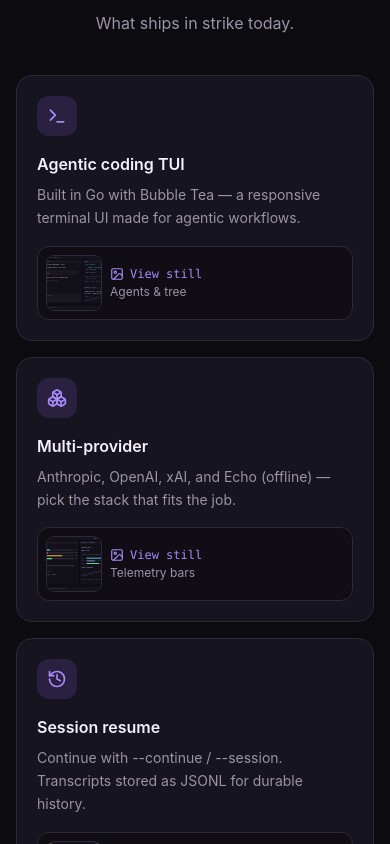
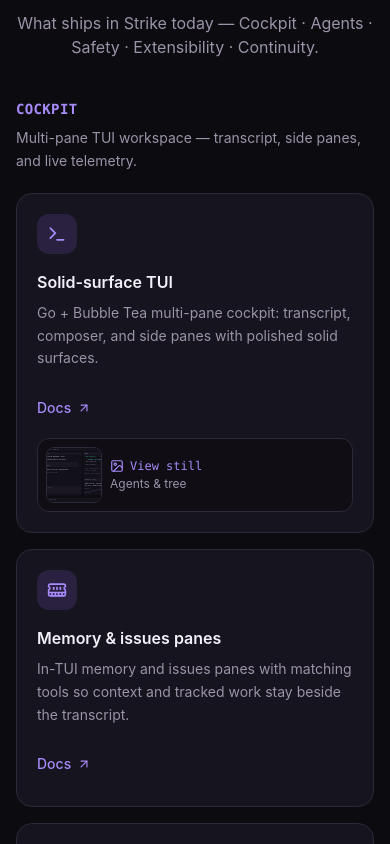
Before and after one commit to jonathanung/strike-cli-web, a React (Vite) app: page / in a window 390 px wide. Shown: the part 3080-3924 px from the top of the page. Built offline with nearby package versions, Linux system fonts and the light colour scheme; no server answers.

Commit message:
feat(features): group shipped capability map by cockpit domains
Map Features to Cockpit · Agents · Safety · Extensibility · Continuity
with real shipped cards, experimental strike serve label, and docs links.

Fixes #3

```diff
--- a/src/components/ComingSoon.tsx
+++ b/src/components/ComingSoon.tsx
@@ -11,9 +11,9 @@ type Upcoming = {
 
 const upcoming: Upcoming[] = [
   {
-    title: 'Web UI',
+    title: 'Polished remote web',
     description:
-      'A browser experience for Strike — same agentic workflows, reachable from anywhere you work.',
+      'strike serve is experimental today. A fuller hosted/remote browser experience is on the roadmap — CLI stays first-class.',
     icon: Globe,
   },
   {
--- a/src/components/Features.tsx
+++ b/src/components/Features.tsx
@@ -1,82 +1,231 @@
+import { Link } from 'react-router-dom'
 import { motion, useReducedMotion } from 'framer-motion'
 import {
+  Activity,
   Bot,
   Boxes,
+  Download,
+  GitBranch,
+  Globe,
   History,
+  ImageIcon,
+  KeyRound,
+  MemoryStick,
+  Plug,
+  Shield,
+  Sparkles,
   Terminal,
   Command,
-  Shield,
-  Sparkles,
-  ImageIcon,
+  ArrowUpRight,
 } from 'lucide-react'
 import type { LucideIcon } from 'lucide-react'
 import { Section } from './ui/Section'
-import { featureStillId, productStills } from '../lib/productMedia'
+import { productStills } from '../lib/productMedia'
 
 type Feature = {
   title: string
   description: string
   icon: LucideIcon
+  /** Optional product-still anchor under #product-stills */
+  stillId?: string
+  /** Optional docs deep-link */
+  docsTo?: string
+  experimental?: boolean
 }
 
-const features: Feature[] = [
+type FeatureGroup = {
+  id: string
+  title: string
+  blurb: string
+  features: Feature[]
+}
+
+const groups: FeatureGroup[] = [
   {
-    title: 'Agentic coding TUI',
-    description: 'Built in Go with Bubble Tea — a responsive terminal UI made for agentic workflows.',
+    id: 'cockpit',
+    title: 'Cockpit',
+    blurb: 'Multi-pane TUI workspace — transcript, side panes, and live telemetry.',
+    features: [
+      {
+        title: 'Solid-surface TUI',
+        description:
+          'Go + Bubble Tea multi-pane cockpit: transcript, composer, and side panes with polished solid surfaces.',
         icon: Terminal,
+        stillId: 'stills-agents',
+        docsTo: '/docs/usage',
       },
       {
-    title: 'Multi-provider',
-    description: 'Anthropic, OpenAI, xAI, and Echo (offline) — pick the stack that fits the job.',
-    icon: Boxes,
+        title: 'Memory & issues panes',
+        description:
+          'In-TUI memory and issues panes with matching tools so context and tracked work stay beside the transcript.',
+        icon: MemoryStick,
+        docsTo: '/docs/usage',
       },
       {
+        title: 'Compaction & context doctor',
+        description:
+          'Session compaction, cost/context doctor bars, and a thinking toggle so you can see and steer model spend.',
+        icon: Activity,
+        stillId: 'stills-telemetry',
+        docsTo: '/docs/usage',
+      },
+      {
+        title: 'In-TUI pickers',
+        description:
+          'Slash commands for /provider, /model, /auth, /theme, and more — no config spelunking.',
+        icon: Sparkles,
+        stillId: 'stills-mentions',
+        docsTo: '/docs/usage',
+      },
+    ],
+  },
+  {
+    id: 'agents',
+    title: 'Agents',
+    blurb: 'Concurrent agent roots, isolation, and customizable personas.',
+    features: [
+      {
+        title: 'Concurrent roots',
+        description:
+          'Spin up n agent roots in the agents pane, filter by status, and watch children and activity side by side.',
+        icon: Bot,
+        stillId: 'stills-agents',
+        docsTo: '/docs/multi-agent',
+      },
+      {
+        title: 'Git worktrees per session',
+        description:
+          'Each session can run in an isolated git worktree so parallel agents do not collide on disk.',
+        icon: GitBranch,
+        stillId: 'stills-worktrees',
+        docsTo: '/docs/multi-agent',
+      },
+      {
+        title: 'Agents & skills',
+        description:
+          'Customizable personas and workflows — shape how each agent thinks and works.',
+        icon: Boxes,
+        stillId: 'stills-agents',
+        docsTo: '/docs/multi-agent',
+      },
+    ],
+  },
+  {
+    id: 'safety',
+    title: 'Safety',
+    blurb: 'Hard permission gates so tools only run with your say-so.',
+    features: [
+      {
+        title: 'Tools & permissions',
+        description:
+          'Fine-grained allow once / session / deny prompts for bash, edits, and other tools — native in the TUI.',
+        icon: Shield,
+        stillId: 'stills-permissions',
+        docsTo: '/docs/config',
+      },
+    ],
+  },
+  {
+    id: 'extensibility',
+    title: 'Extensibility',
+    blurb: 'Providers, MCP, auth, and experimental web attach.',
+    features: [
+      {
+        title: 'Custom providers & auth',
+        description:
+          'Bring your own providers, pick auth in-TUI, and paste SSH-style credentials when you need them.',
+        icon: KeyRound,
+        docsTo: '/docs/config',
+      },
+      {
+        title: 'MCP (stdio)',
+        description:
+          'Connect Model Context Protocol servers over stdio and expose their tools inside Strike.',
+        icon: Plug,
+        docsTo: '/docs/mcp',
+      },
+      {
+        title: 'strike serve',
+        description:
+          'Experimental local web attach for browser reach into a running Strike session. CLI remains first-class.',
+        icon: Globe,
+        docsTo: '/docs/web',
+        experimental: true,
+      },
+    ],
+  },
+  {
+    id: 'continuity',
+    title: 'Continuity',
+    blurb: 'Install, upgrade, resume, and script without losing the thread.',
+    features: [
+      {
         title: 'Session resume',
-    description: 'Continue with --continue / --session. Transcripts stored as JSONL for durable history.',
+        description:
+          'Continue with --continue / --session. Transcripts stored as JSONL for durable history.',
         icon: History,
+        docsTo: '/docs/usage',
+      },
+      {
+        title: 'Install & upgrade',
+        description:
+          'One-line install on macOS and Linux, then strike --upgrade when a newer build is ready.',
+        icon: Download,
+        docsTo: '/docs/install',
       },
       {
         title: 'Headless one-shot',
-    description: 'Run strike exec for scripted, non-interactive agent turns in CI or pipelines.',
+        description:
+          'Run strike exec for scripted, non-interactive agent turns in CI or pipelines.',
         icon: Command,
+        docsTo: '/docs/usage',
       },
-  {
-    title: 'In-TUI pickers',
-    description: 'Slash commands for /provider, /model, /auth, /theme, and more — no config spelunking.',
-    icon: Sparkles,
-  },
-  {
-    title: 'Tools & permissions',
-    description: 'Fine-grained allow / ask / deny controls so agents act only with your say-so.',
-    icon: Shield,
-  },
-  {
-    title: 'Agents & skills',
-    description: 'Customizable personas and workflows — shape how the agent thinks and works.',
-    icon: Bot,
+    ],
   },
 ]
 
-function stillForFeature(title: string) {
-  const id = featureStillId[title]
+function stillForId(id: string | undefined) {
   if (!id) return undefined
   return productStills.find((s) => s.id === id)
 }
 
 export function Features() {
   const reduceMotion = useReducedMotion()
+  let cardIndex = 0
 
   return (
     <Section id="features" className="pb-20 sm:pb-28">
       <div className="mb-10 text-center sm:mb-12">
         <h2 className="text-2xl font-bold tracking-tight text-text sm:text-3xl">Features</h2>
-        <p className="mt-3 text-text-muted">What ships in strike today.</p>
+        <p className="mx-auto mt-3 max-w-2xl text-text-muted">
+          What ships in Strike today — Cockpit · Agents · Safety · Extensibility · Continuity.
+        </p>
       </div>
 
-      <ul className="grid gap-4 sm:grid-cols-2 lg:grid-cols-3">
-        {features.map((feature, i) => {
+      <div className="flex flex-col gap-12 sm:gap-14">
+        {groups.map((group) => (
+          <section
+            key={group.id}
+            aria-labelledby={`features-${group.id}`}
+            className="min-w-0"
+          >
+            <div className="mb-5 sm:mb-6">
+              <h3
+                id={`features-${group.id}`}
+                className="font-mono text-sm font-semibold tracking-wide text-accent uppercase"
+              >
+                {group.title}
+              </h3>
+              <p className="mt-2 max-w-2xl text-sm leading-relaxed text-text-muted sm:text-base">
+                {group.blurb}
+              </p>
+            </div>
+
+            <ul className="grid grid-cols-1 gap-4 sm:grid-cols-2 lg:grid-cols-3">
+              {group.features.map((feature) => {
                 const Icon = feature.icon
-          const still = stillForFeature(feature.title)
+                const still = stillForId(feature.stillId)
+                const i = cardIndex++
                 return (
                   <motion.li
                     key={feature.title}
@@ -86,21 +235,42 @@ export function Features() {
                     transition={
                       reduceMotion
                         ? { duration: 0 }
-                  : { duration: 0.4, delay: i * 0.05, ease: [0.22, 1, 0.36, 1] }
+                        : { duration: 0.4, delay: Math.min(i * 0.03, 0.24), ease: [0.22, 1, 0.36, 1] }
                     }
                   >
-              <article className="group flex h-full min-w-0 flex-col rounded-2xl border border-border bg-surface/80 p-5 transition-all duration-200 hover:border-accent/40 hover:shadow-[0_0_40px_-12px] hover:shadow-accent/30 sm:p-6">
+                    <article className="group relative flex h-full min-w-0 flex-col rounded-2xl border border-border bg-surface/80 p-5 transition-all duration-200 hover:border-accent/40 hover:shadow-[0_0_40px_-12px] hover:shadow-accent/30 sm:p-6">
+                      {feature.experimental ? (
+                        <span className="absolute right-4 top-4 rounded-full border border-bolt/40 bg-bolt/10 px-2.5 py-0.5 text-xs font-medium text-bolt">
+                          Experimental
+                        </span>
+                      ) : null}
                       <div className="mb-4 inline-flex size-10 items-center justify-center rounded-xl bg-accent-soft text-accent">
                         <Icon className="size-5" aria-hidden />
                       </div>
-                <h3 className="text-base font-semibold text-text">{feature.title}</h3>
+                      <h4
+                        className={`text-base font-semibold text-text ${feature.experimental ? 'pr-24' : ''}`}
+                      >
+                        {feature.title}
+                      </h4>
                       <p className="mt-2 flex-1 break-words text-sm leading-relaxed text-text-muted">
                         {feature.description}
                       </p>
+
+                      <div className="mt-4 flex min-w-0 flex-col gap-2">
+                        {feature.docsTo ? (
+                          <Link
+                            to={feature.docsTo}
+                            className="inline-flex min-h-11 w-fit items-center gap-1.5 rounded-lg text-sm font-medium text-accent transition-colors hover:text-sky focus-visible:outline-none focus-visible:ring-2 focus-visible:ring-accent focus-visible:ring-offset-2 focus-visible:ring-offset-surface"
+                          >
+                            Docs
+                            <ArrowUpRight className="size-3.5 shrink-0" aria-hidden />
+                          </Link>
+                        ) : null}
+
                         {still ? (
                           <a
                             href={`#${still.id}`}
-                    className="mt-4 inline-flex min-h-11 items-center gap-2 rounded-xl border border-border bg-bg/60 px-2 py-2 text-left transition-colors hover:border-accent/40 focus-visible:outline-none focus-visible:ring-2 focus-visible:ring-accent focus-visible:ring-offset-2 focus-visible:ring-offset-surface"
+                            className="inline-flex min-h-11 items-center gap-2 rounded-xl border border-border bg-bg/60 px-2 py-2 text-left transition-colors hover:border-accent/40 focus-visible:outline-none focus-visible:ring-2 focus-visible:ring-accent focus-visible:ring-offset-2 focus-visible:ring-offset-surface"
                           >
                             <span className="relative size-14 shrink-0 overflow-hidden rounded-lg border border-border bg-terminal-bg">
                               <img
@@ -119,15 +289,21 @@ export function Features() {
                                 <ImageIcon className="size-3.5 shrink-0" aria-hidden />
                                 View still
                               </span>
-                      <span className="mt-0.5 block truncate text-xs text-text-muted">{still.label}</span>
+                              <span className="mt-0.5 block truncate text-xs text-text-muted">
+                                {still.label}
+                              </span>
                             </span>
                           </a>
                         ) : null}
+                      </div>
                     </article>
                   </motion.li>
                 )
               })}
             </ul>
+          </section>
+        ))}
+      </div>
     </Section>
   )
 }
--- a/src/lib/docs.ts
+++ b/src/lib/docs.ts
@@ -34,7 +34,7 @@ export const DOC_PAGES: DocPage[] = [
   {
     slug: 'web',
     title: 'Web',
-    summary: 'Browser and remote experiences on the roadmap.',
+    summary: 'Experimental strike serve web attach, plus remote experiences on the roadmap.',
   },
 ]
 
--- a/src/lib/productMedia.ts
+++ b/src/lib/productMedia.ts
@@ -104,13 +104,13 @@ export const demoMedia = [
   },
 ] as const
 
-/** Feature title → product still anchor id (deep link into #product-stills). */
+/** @deprecated Prefer stillId on feature cards in Features.tsx. Kept for any residual lookups. */
 export const featureStillId: Record<string, string> = {
-  'Agentic coding TUI': 'stills-agents',
+  'Solid-surface TUI': 'stills-agents',
+  'Compaction & context doctor': 'stills-telemetry',
+  'In-TUI pickers': 'stills-mentions',
+  'Concurrent roots': 'stills-agents',
+  'Git worktrees per session': 'stills-worktrees',
+  'Agents & skills': 'stills-agents',
   'Tools & permissions': 'stills-permissions',
-  'Agents & skills': 'stills-agents',
-  'In-TUI pickers': 'stills-mentions',
-  'Session resume': 'stills-worktrees',
-  'Headless one-shot': 'stills-telemetry',
-  'Multi-provider': 'stills-telemetry',
 }
```
Lines whose indentation alone changed are shown as unchanged.
